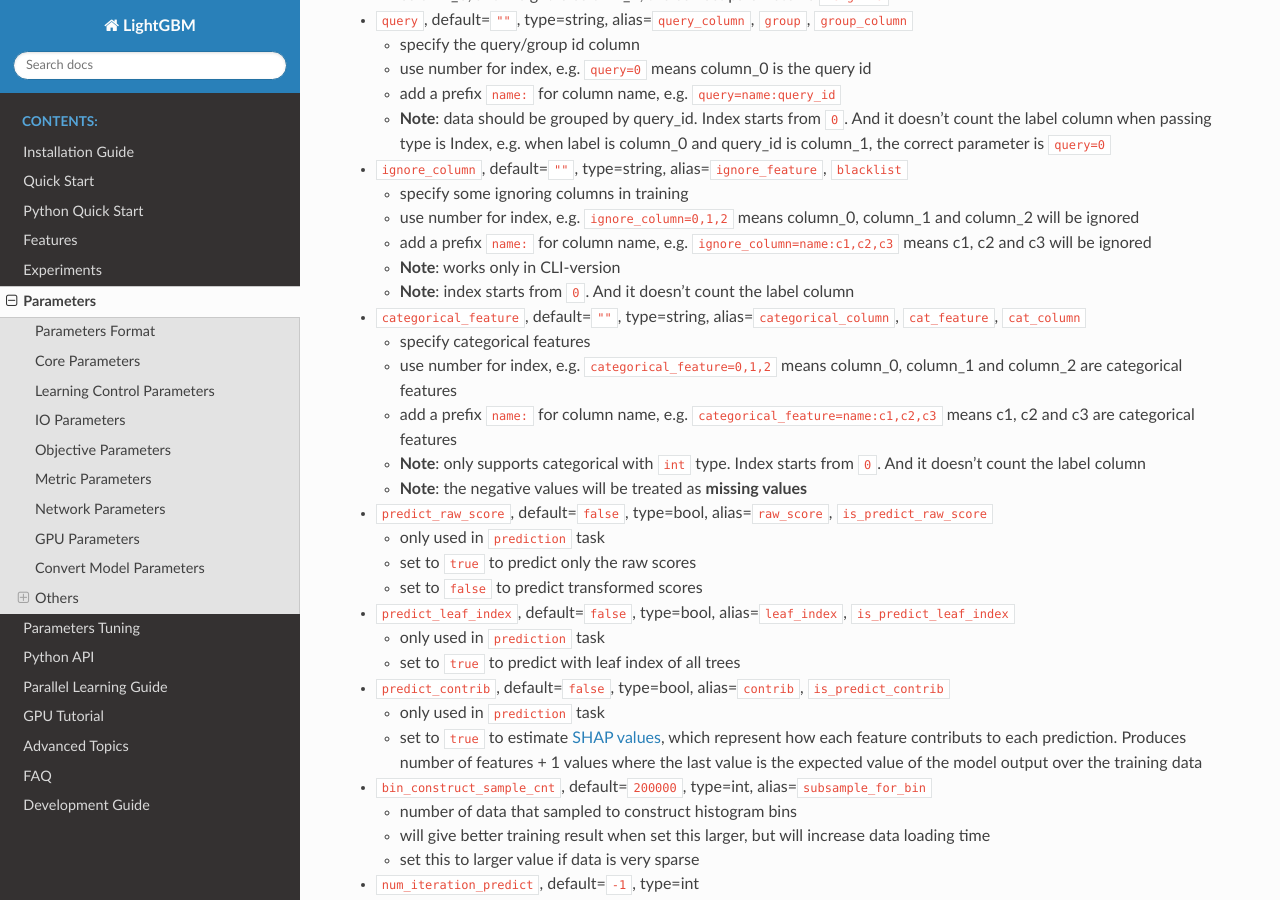
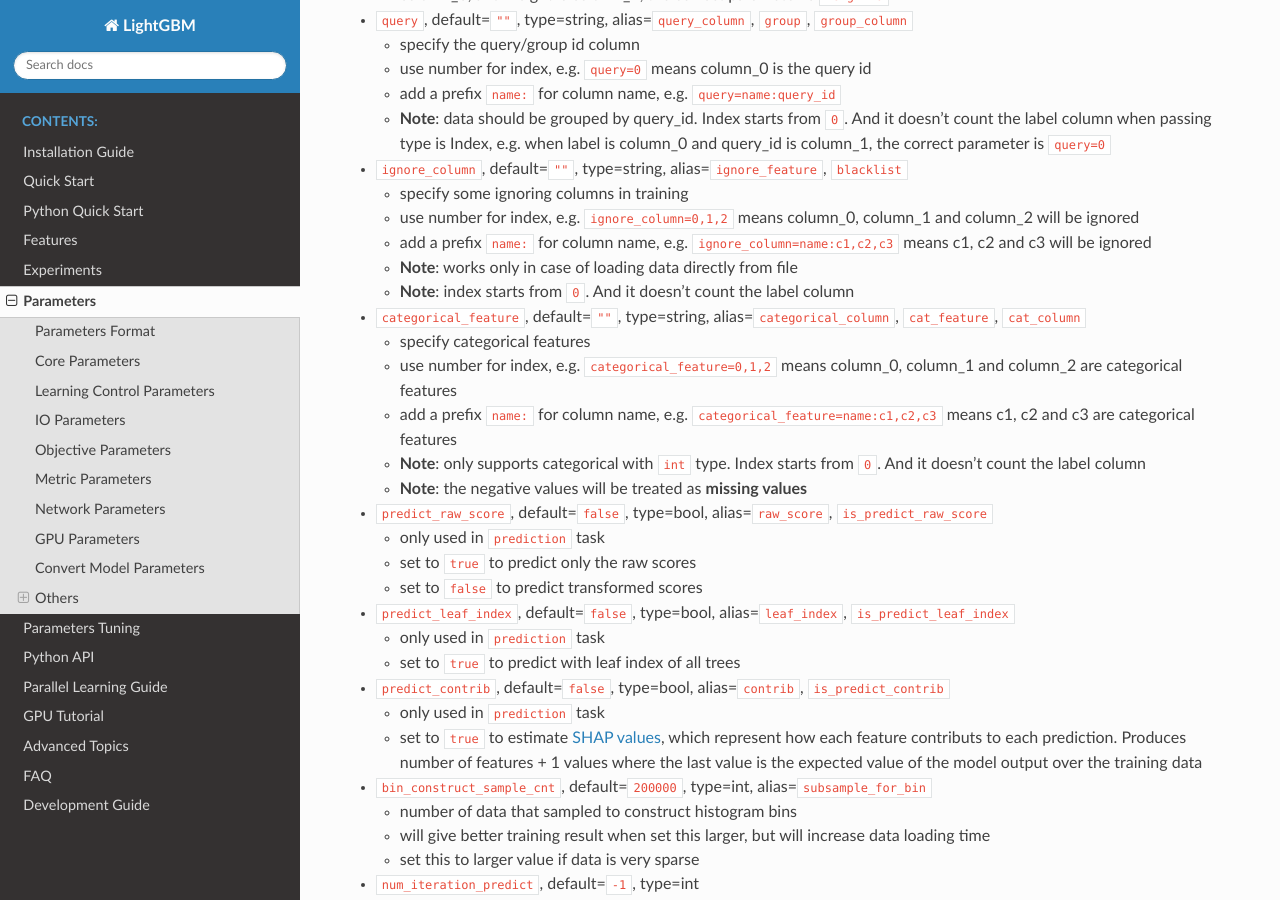
Before and after one commit to microsoft/LightGBM, a Sphinx documentation site: the page built from docs/Parameters.rst, in a window 1280 px wide and 900 px high, scrolled down 5675 px. Built offline with Sphinx 7.4.7 and the Read the Docs theme 2.0.0, drawn with Linux system fonts in a browser that asks for light colours.

Commit message:
fixed ignore_column description

```diff
--- a/docs/Parameters.rst
+++ b/docs/Parameters.rst
@@ -420,7 +420,7 @@ IO Parameters
 
    -  add a prefix ``name:`` for column name, e.g. ``ignore_column=name:c1,c2,c3`` means c1, c2 and c3 will be ignored
 
-   -  **Note**: works only in CLI-version
+   -  **Note**: works only in case of loading data directly from file
 
    -  **Note**: index starts from ``0``. And it doesn't count the label column
 
```
